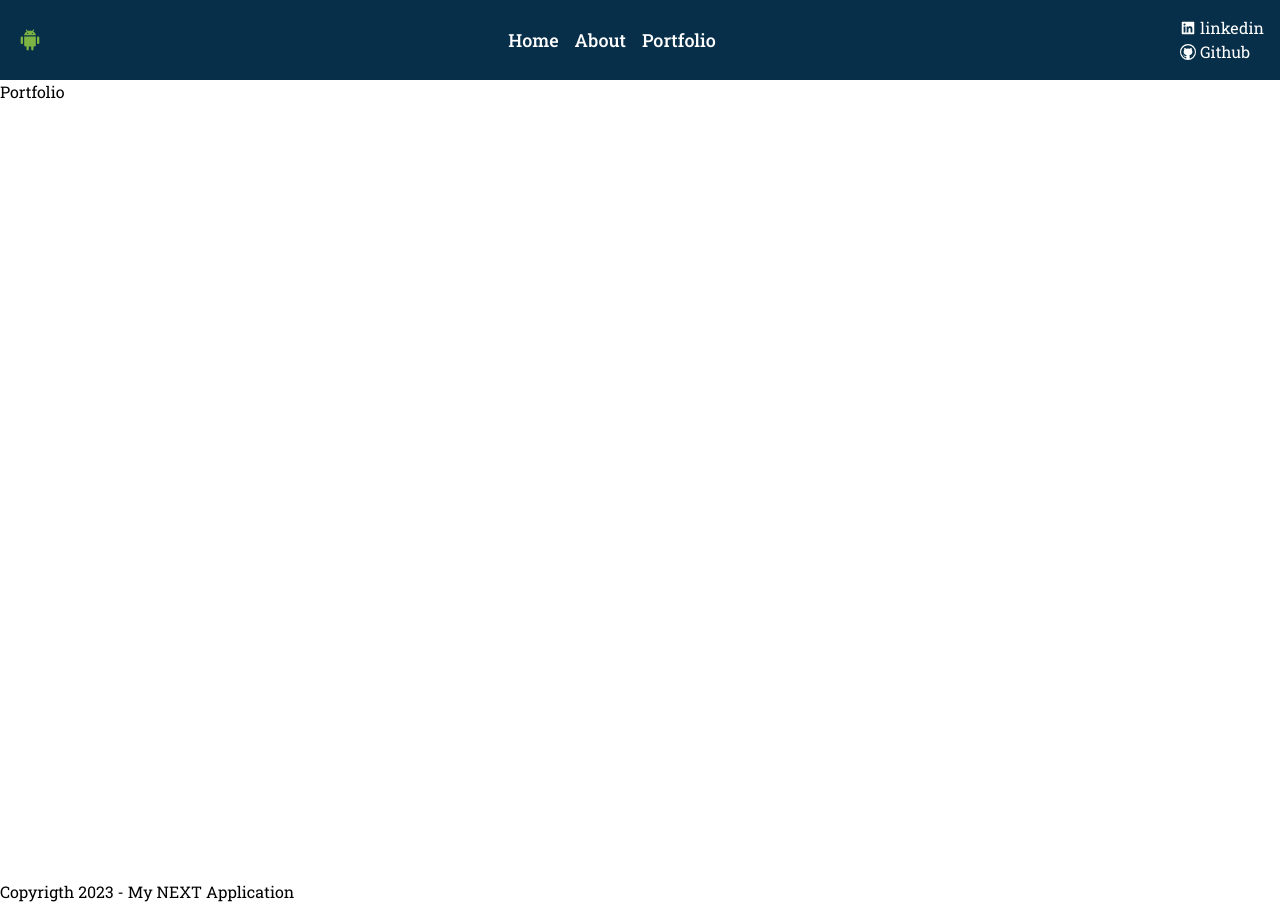
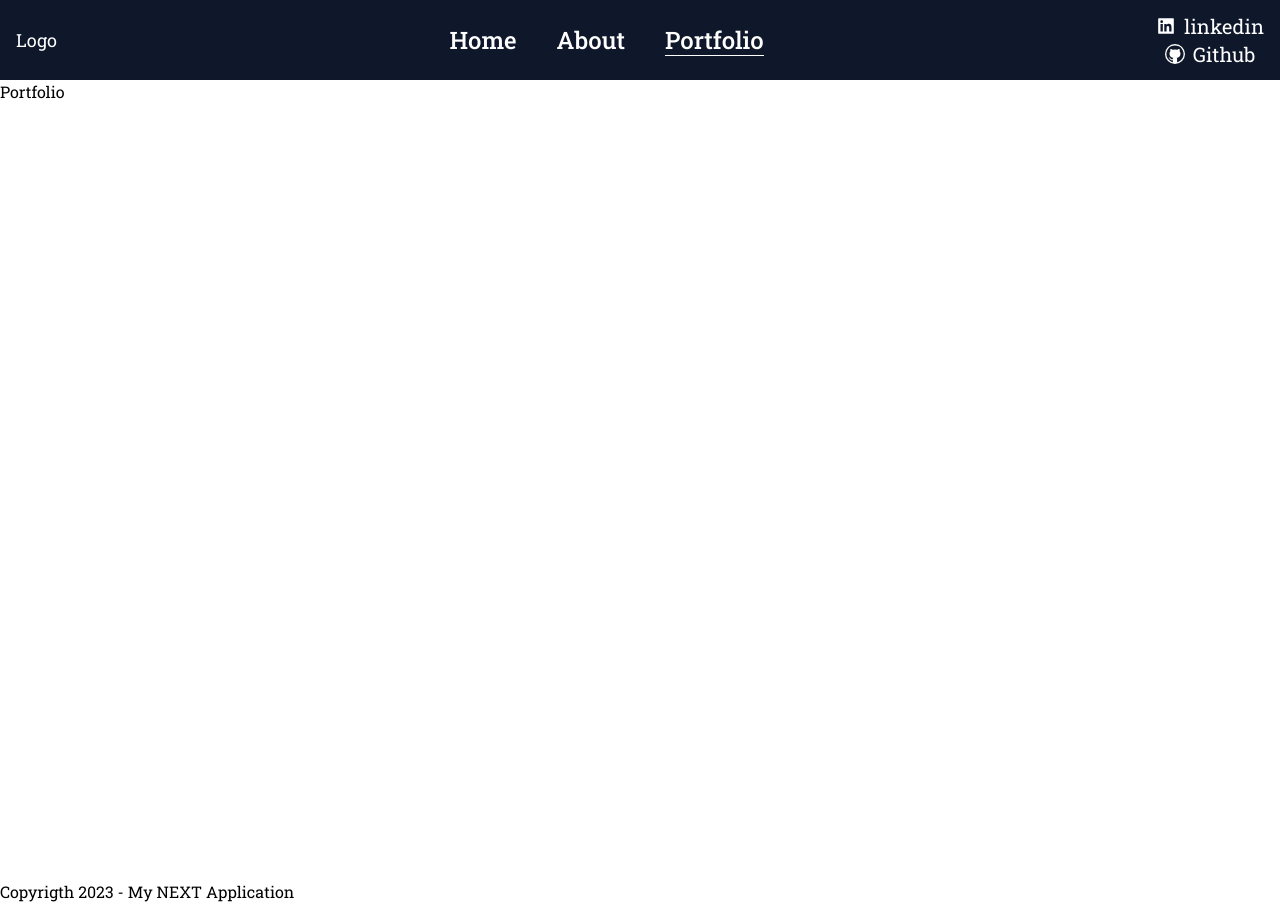
Before and after one commit to VladDyadenko/next-portfolio, a Next.js app: page /portfolio in a window 1280 px wide. Built offline with nearby package versions, Linux system fonts and the light colour scheme.

Commit message:
Added burger menu

```diff
--- /dev/null
+++ b/src/components/Header/BurgerMenu.js
@@ -0,0 +1,38 @@
+import Link from "next/link";
+import { navLink } from "./Header";
+import Social from "./Social";
+
+const BurgerMenu = ({ display, handelOnCloseMenu }) => {
+  return (
+    <>
+      <div
+        className={`${
+          display
+            ? "fixed top-0 left-0 right-0 bottom-0 bg-slate-900 py-20"
+            : "hidden"
+        } `}
+      >
+        <nav className="">
+          <ul className="flex flex-col items-center justify-between  gap-4 ">
+            {navLink.map(({ name, path }) => (
+              <li key={path}>
+                <Link
+                  onClick={handelOnCloseMenu}
+                  className={
+                    "relative text-3xl after:transition-transform hover:after:scale-100  after:absolute after:scale-0 after:h-[1px] after:w-full after:left-0 after:-bottom-0 after:bg-white text-center  text-white font-medium"
+                  }
+                  href={path}
+                >
+                  {name}
+                </Link>
+              </li>
+            ))}
+          </ul>
+        </nav>
+        <Social display={"flex"} />
+      </div>
+    </>
+  );
+};
+
+export default BurgerMenu;
--- a/src/components/Header/Header.js
+++ b/src/components/Header/Header.js
@@ -1,47 +1,62 @@
 import Link from "next/link";
-import axios from "axios";
-import { FcAndroidOs } from "react-icons/fc";
-import { AiFillLinkedin } from "react-icons/ai";
-import { VscGithub } from "react-icons/vsc";
+import { useRouter } from "next/router";
+import { useState } from "react";
+import BurgerMenu from "./BurgerMenu";
+import Social from "./Social";
 
-const Header = () => {
-  const navLink = [
+export const navLink = [
   { name: "Home", path: "/" },
   { name: "About", path: "/about" },
   { name: "Portfolio", path: "/portfolio" },
 ];
 
+const Header = () => {
+  const [active, setActive] = useState(false);
+  const [display, setDisplay] = useState(false);
+  const router = useRouter();
+
+  const handelOnCloseMenu = () => {
+    setActive(!active);
+    setDisplay(!display);
+  };
+
   return (
     <>
-      <header className="flex px-4 items-center justify-between w-full h-20 bg-sky-950">
-        <FcAndroidOs className=" w-7 h-7 fill-white" />
-        <nav className="flex items-center justify-between  gap-4">
+      <header className="flex px-4 items-center justify-between w-full h-20 bg-slate-900">
+        <p className="text-lg text-white">Logo</p>
+        <nav className="sm:hidden">
+          <ul className="flex items-center justify-between  gap-[40px] ">
             {navLink.map(({ name, path }) => (
+              <li key={path}>
                 <Link
-              key={path}
-              className="relative after:transition-transform hover:after:scale-100  after:absolute after:scale-0 after:h-[2px] after:w-full after:left-0 after:-bottom-0 after:bg-white text-center text-lg text-white font-medium "
+                  className={`relative ${
+                    router.pathname === path
+                      ? "after:scale-100 text-[#d34235]"
+                      : ""
+                  } after:transition-transform hover:after:scale-100  after:absolute after:scale-0 after:h-[1px] after:w-full after:left-0 after:-bottom-0 after:bg-white text-center text-2xl text-white font-medium`}
                   href={path}
                 >
                   {name}
                 </Link>
+              </li>
             ))}
+          </ul>
         </nav>
-        <div className="flex flex-col items-start">
-          <a
-            href=""
-            className="flex items-center justify-center text-white hover:scale-105"
+        <BurgerMenu display={display} handelOnCloseMenu={handelOnCloseMenu} />
+        <Social display={"hidden"} />
+        <button
+          onClick={() => {
+            setActive(!active);
+            setDisplay(!display);
+          }}
+          className={`group hidden sm:block relative h-5 w-[30px] ${
+            active ? "active" : ""
+          }`}
         >
-            <AiFillLinkedin className="fill-white mr-1" />
-            <span>linkedin</span>
-          </a>
-          <a
-            href=""
-            className="flex items-center justify-center text-white hover:scale-105"
-          >
-            <VscGithub className="fill-white mr-1" />
-            <span className="">Github</span>
-          </a>
-        </div>
+          <span className=" absolute left-0 group-[.active]:translate-y-2 group-[.active]:rotate-45 top-0 bg-white h-[1px] w-full transition-transform"></span>
+          <span className=" absolute left-0 top-1/2 bg-white h-[1px] w-full group-[.active]:opacity-0 transition-opacity"></span>
+          <span className=" absolute left-0 bottom-0 bg-white h-[1px] w-full group-[.active]:-translate-y-[11px] group-[.active]:-rotate-45 transition-transform"></span>
+        </button>
       </header>
     </>
   );
--- /dev/null
+++ b/src/components/Header/Social.js
@@ -0,0 +1,41 @@
+import { AiFillLinkedin } from "react-icons/ai";
+import { VscGithub } from "react-icons/vsc";
+
+const Social = ({ display }) => {
+  return (
+    <>
+      <ul
+        className={`items-center flex-col sm:${display} ${
+          display === "flex"
+            ? "mt-10  justify-center gap-3"
+            : "flex  justify-start "
+        }`}
+      >
+        <li>
+          <a
+            href="#"
+            className={`${
+              display === "flex" && ""
+            } flex items-center justify-start text-xl text-white hover:scale-105`}
+          >
+            <AiFillLinkedin className="fill-white mr-2" />
+            <span>linkedin</span>
+          </a>
+        </li>
+        <li>
+          <a
+            href="#"
+            className={`${
+              display === "flex" && "text-3xl"
+            } flex items-center justify-start text-xl text-white hover:scale-105`}
+          >
+            <VscGithub className="fill-white mr-2" />
+            <span className="">Github</span>
+          </a>
+        </li>
+      </ul>
+    </>
+  );
+};
+
+export default Social;
```
Lines whose indentation alone changed are shown as unchanged.
